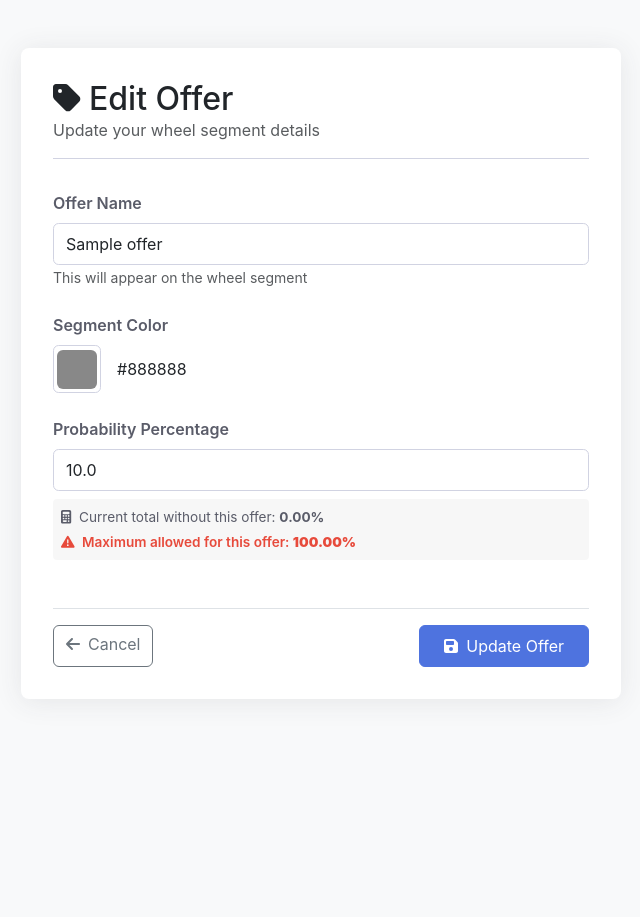
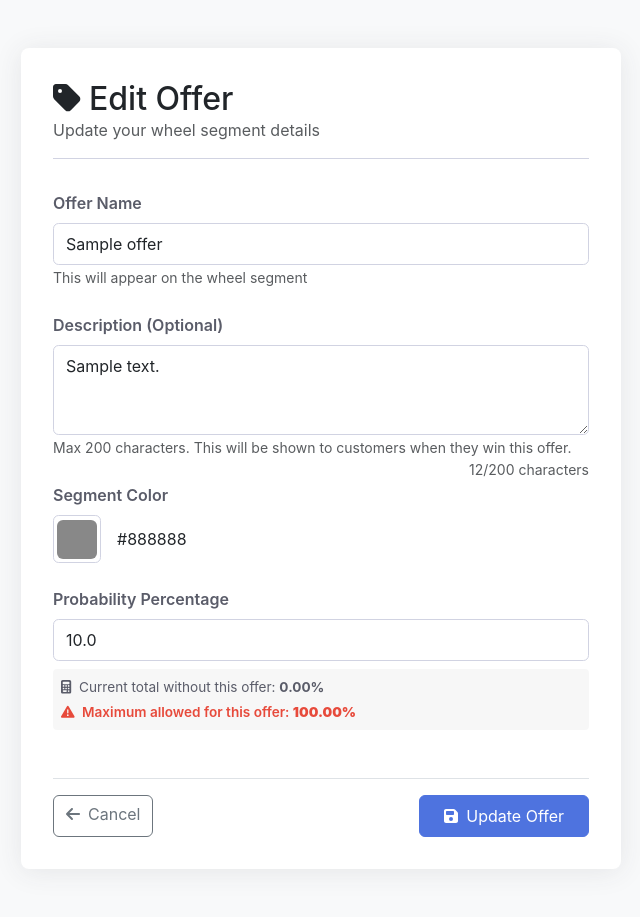
Before and after one commit to AgrimaPT/spin, a Django app: page /offers/1/edit/ in a window 1280 px wide. Shown: the whole page, without its empty margins (319-959 px from the left). Before the commit the page ends 667 px from the top, so only its background shows below. Run offline with Django 5.2, Linux system fonts and the light colour scheme; a user stored in the database is signed in; tables that the repository leaves empty hold one stand-in row (values such as "Sample post"); some libraries are stand-ins or nearby versions.

Commit message:
Updated views, templates, migrations cleanup

```diff
--- a/spinwheelapp/models.py
+++ b/spinwheelapp/models.py
@@ -38,6 +38,12 @@
 class Offer(models.Model):
     shop = models.ForeignKey(ShopProfile, on_delete=models.CASCADE)
     name = models.CharField(max_length=15)
+    description = models.TextField(
+        max_length=50,
+        blank=True,
+        null=True,
+        help_text="Optional description for the offer (max 50 characters)"
+    )
     color = models.CharField(max_length=7, default="#ffffff")
     percentage = models.FloatField(help_text="Probability percentage (e.g., 25.0)")
     def __str__(self):
--- a/spinwheelapp/templates/edit_offer.html
+++ b/spinwheelapp/templates/edit_offer.html
@@ -145,6 +145,20 @@
                     <small class="text-muted">This will appear on the wheel segment</small>
                 </div>
 
+
+                <div class="mb-4">
+                    <label for="offerDescription" class="form-label">Description (Optional)</label>
+                    <textarea
+                        class="form-control"
+                        id="offerDescription"
+                        name="description"
+                        rows="3"
+                        maxlength="200"
+                        placeholder="Enter offer description (optional)"
+                    >{{ offer.description|default:"" }}</textarea>
+                    <small class="text-muted">Max 200 characters. This will be shown to customers when they win this offer.</small>
+                </div>
+
                 <div class="mb-4">
                     <label for="offerColor" class="form-label">Segment Color</label>
                     <div class="d-flex align-items-center">
@@ -210,6 +224,20 @@
                 this.classList.remove('is-invalid');
             }
         });
+
+
+        // Character counter for description
+        const descriptionTextarea = document.getElementById('offerDescription');
+        const charCount = document.createElement('small');
+        charCount.className = 'text-muted float-end';
+        charCount.textContent = `${descriptionTextarea.value.length}/200 characters`;
+        descriptionTextarea.parentNode.appendChild(charCount);
+
+        descriptionTextarea.addEventListener('input', function() {
+            const length = this.value.length;
+            charCount.textContent = `${length}/200 characters`;
+            charCount.className = `text-muted float-end ${length > 200 ? 'text-danger' : ''}`;
+        });
     </script>
 </body>
 </html>
--- a/spinwheelapp/views.py
+++ b/spinwheelapp/views.py
@@ -151,14 +151,18 @@
             shop_name=default_name,
             shop_code=shop_code
         )
+
     offers = Offer.objects.filter(shop=shop)
-    return render(request, 'offer_list.html', {'offers': offers})
+    total_percentage = sum(offer.percentage for offer in offers)
+
+    return render(request, 'offer_list.html', {'offers': offers, 'total_percentage': total_percentage })
 
 
 @login_required
 def add_offer(request):
     if request.method == 'POST':
         name = request.POST.get('name')
+        description = request.POST.get('description', '').strip()
         color = request.POST.get('color')
         percentage = float(request.POST.get('percentage', 0))
         shop = request.user.shopprofile
@@ -170,7 +174,7 @@
         if simulated_total > 100.0:
             messages.error(request, f"Total percentage would exceed 100% (current total: {current_total}%)")
         else:
-            Offer.objects.create(shop=shop, name=name, color=color, percentage=percentage)
+            Offer.objects.create(shop=shop, name=name,description=description if description else None, color=color, percentage=percentage)
             return redirect('offer_list')
 
     return render(request, 'add_offer.html')
@@ -316,6 +320,7 @@
             segments.append({
                 'id': str(offer.id),
                 'name': offer.name,
+                'description': offer.description or '',
                 'color': offer.color,
                 'percentage': float(offer.percentage),
                 'text_angle': float(i * angle_per_segment + (angle_per_segment / 2)),
@@ -380,6 +385,7 @@
             })
 
         offer.name = request.POST.get('name')
+        offer.description = request.POST.get('description', '').strip() or None
         offer.color = request.POST.get('color')
         offer.percentage = new_percentage
         offer.save()
```
Also changed, not shown: spinwheelapp/forms.py (+0 -153 lines), spinwheelapp/templates/add_offer.html (+27 -0 lines), spinwheelapp/templates/offer_list.html (+8 -0 lines), spinwheelapp/templates/spin.html (+81 -1 lines), spinwheelapp/migrations/0003_offer_description_alter_shopprofile_whatsapp_number.py (added).
